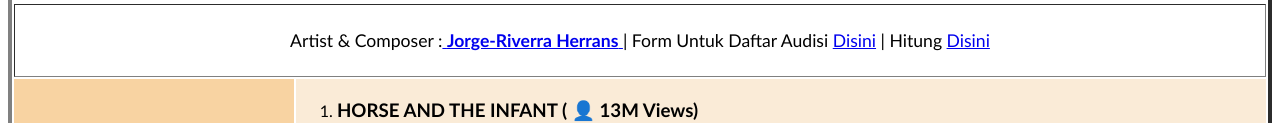
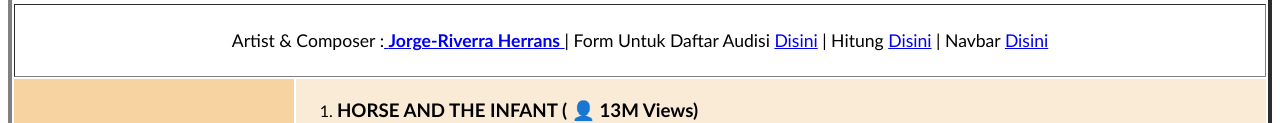
Before and after one commit to kevinipsum/kevinrodrigues.github.io, a plain HTML site: page index.html in a window 1280 px wide. Shown: the part 500-623 px from the top of the page. Drawn offline with Linux system fonts and the light colour scheme.

Commit message:
index.html

```diff
--- a/index.html
+++ b/index.html
@@ -23,6 +23,7 @@
             </a>
         | Form Untuk Daftar Audisi <a href="https://kevinipsum.github.io/formipsum.github.io/">Disini</a>
         | Hitung <a href="https://kevinipsum.github.io/calcipsum.github.io/">Disini</a>
+        | Navbar <a href="https://kevinipsum.github.io/ilhaeipsum.github.io/">Disini</a>
         </td>
         </tr>
         <tr>
```
